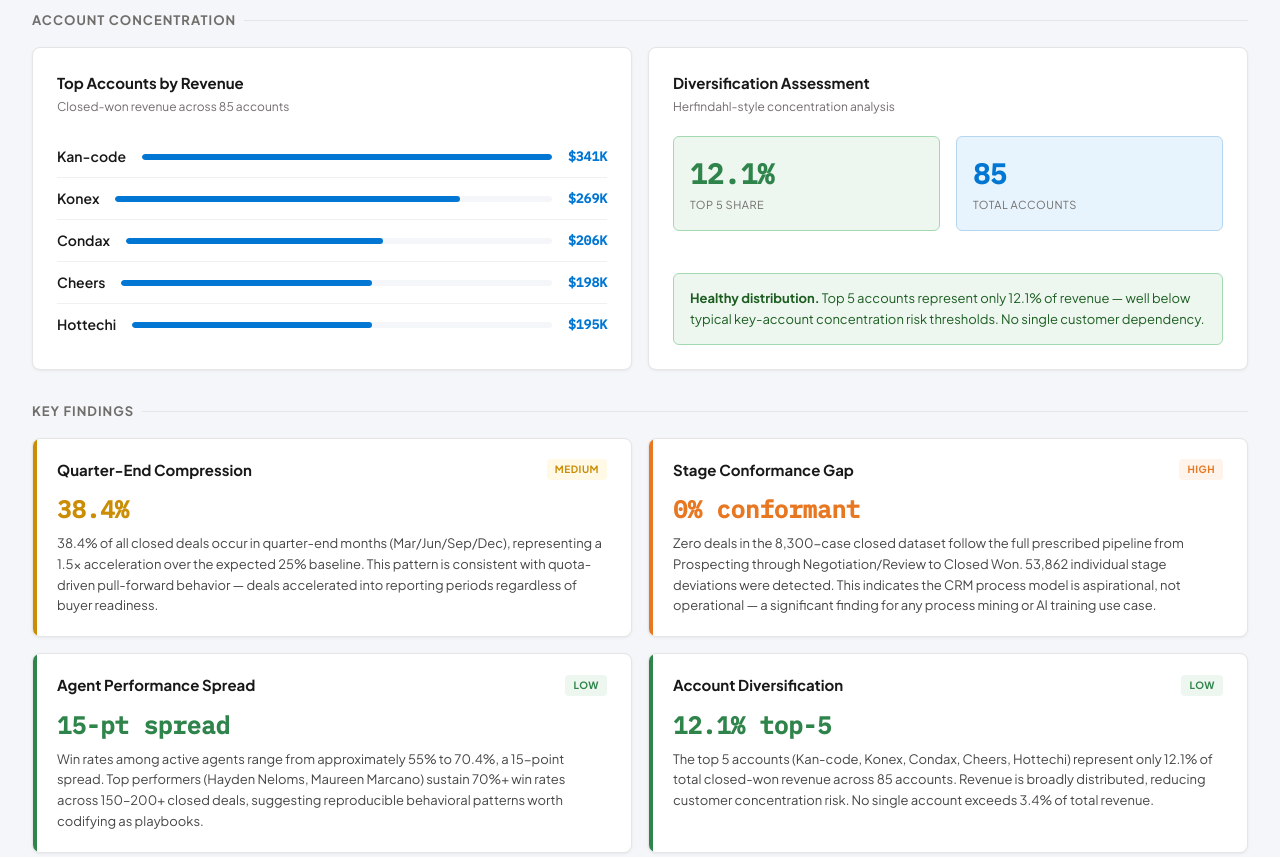
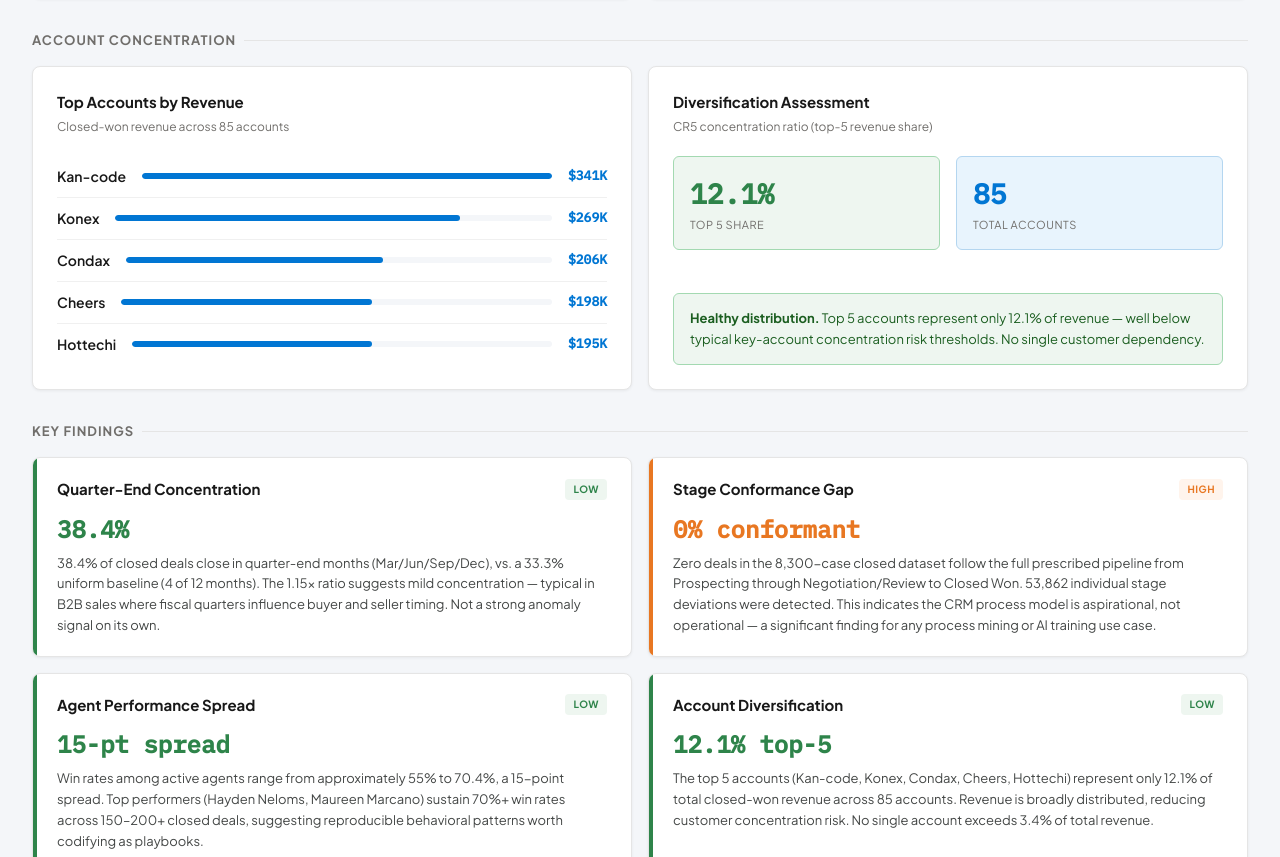
Before and after one commit to chrbailey/transaction-forensics, a plain HTML site: page public/index.html in a window 1280 px wide. Shown: the part 2000-2857 px from the top of the page. Drawn offline with Linux system fonts and the light colour scheme.

Commit message:
fix: correct quarter-end math in HTML (33.3% baseline, 1.15x ratio)
Also: Herfindahl→CR5 terminology, downgrade QE finding to Low severity.
These match the corrected analysis script values.

Co-Authored-By: Claude Opus 4.6 (1M context) <noreply@anthropic.com>

```diff
--- a/public/index.html
+++ b/public/index.html
@@ -463,8 +463,8 @@ body { font-family: var(--font); background: var(--bg); color: var(--text); -web
           <div class="bar-value">651</div>
         </div>
       </div>
-      <div style="margin-top:16px;padding:12px 16px;background:var(--high-bg);border:1px solid #F5CEAC;border-radius:6px;font-size:13px;color:#7A3110;">
-        <strong>38.4%</strong> close in quarter-end months (Mar/Jun/Sep/Dec) — <strong>1.5×</strong> the expected baseline of 25%
+      <div style="margin-top:16px;padding:12px 16px;background:var(--medium-bg);border:1px solid #E8D48B;border-radius:6px;font-size:13px;color:#7A6C1E;">
+        <strong>38.4%</strong> close in quarter-end months (Mar/Jun/Sep/Dec) — <strong>1.15×</strong> the expected baseline of 33.3% (4 of 12 months). Slight concentration but within normal range for B2B sales cycles.
       </div>
     </div>
 
@@ -690,7 +690,7 @@ body { font-family: var(--font); background: var(--bg); color: var(--text); -web
       <div class="panel" style="display:flex;flex-direction:column;justify-content:space-between;">
         <div>
           <div class="panel-title">Diversification Assessment</div>
-          <div class="panel-subtitle">Herfindahl-style concentration analysis</div>
+          <div class="panel-subtitle">CR5 concentration ratio (top-5 revenue share)</div>
           <div style="display:grid;grid-template-columns:1fr 1fr;gap:16px;margin-top:8px;">
             <div style="padding:16px;background:var(--low-bg);border-radius:6px;border:1px solid #A3D9B1;">
               <div style="font-size:28px;font-weight:800;font-family:var(--mono);color:var(--low)">12.1%</div>
@@ -714,13 +714,13 @@ body { font-family: var(--font); background: var(--bg); color: var(--text); -web
     <div class="section-title">Key Findings</div>
     <div class="findings-grid">
 
-      <div class="finding-card medium">
+      <div class="finding-card low">
         <div class="finding-header">
-          <div class="finding-title">Quarter-End Compression</div>
-          <span class="badge medium">Medium</span>
+          <div class="finding-title">Quarter-End Concentration</div>
+          <span class="badge low">Low</span>
         </div>
         <div class="finding-stat">38.4%</div>
-        <div class="finding-desc">38.4% of all closed deals occur in quarter-end months (Mar/Jun/Sep/Dec), representing a 1.5× acceleration over the expected 25% baseline. This pattern is consistent with quota-driven pull-forward behavior — deals accelerated into reporting periods regardless of buyer readiness.</div>
+        <div class="finding-desc">38.4% of closed deals close in quarter-end months (Mar/Jun/Sep/Dec), vs. a 33.3% uniform baseline (4 of 12 months). The 1.15× ratio suggests mild concentration — typical in B2B sales where fiscal quarters influence buyer and seller timing. Not a strong anomaly signal on its own.</div>
       </div>
 
       <div class="finding-card high">
@@ -822,7 +822,7 @@ body { font-family: var(--font); background: var(--bg); color: var(--text); -web
       <div style="margin-bottom:16px;padding:16px;background:var(--bg);border-radius:8px;border-left:3px solid #C23934">
         <div style="font-size:13px;font-weight:700;margin-bottom:8px">Stage 5: Pattern Detection</div>
         <div style="font-size:12px;font-family:var(--mono);color:var(--text-secondary);line-height:1.8">
-          Quarter-end compression: 38.4% of closes in QE months (1.5x baseline)<br>
+          Quarter-end compression: 38.4% of closes in QE months (1.15x the 33.3% baseline)<br>
           Deal velocity bimodal: 42.9% close within 30 days, 22.8% take 91-180 days<br>
           Agent spread: 15-point win rate range (55%–70%) across 30 agents<br>
           Account concentration: Top 5 = 12.1% of revenue (healthy diversification)
```
